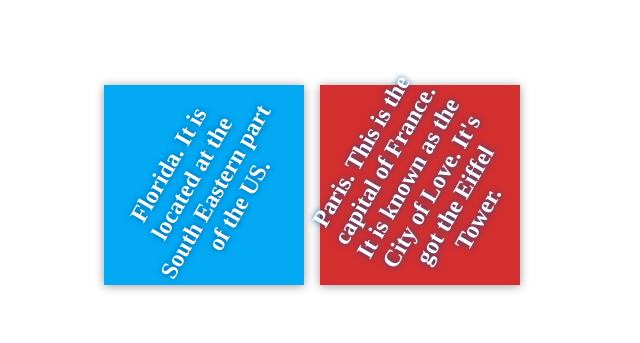
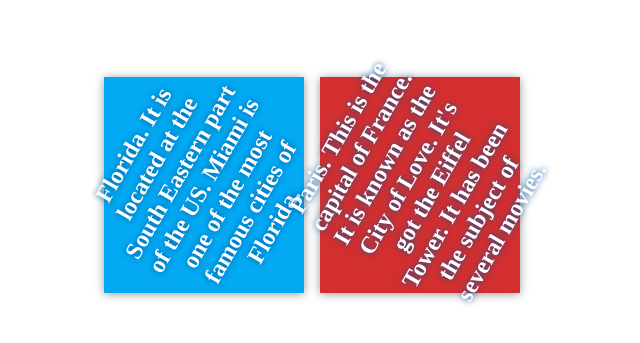
Before and after one commit to tanmayk1994/my-travel-plans, a plain HTML site: page index.html in a window 1280 px wide. Shown: the part 157-500 px from the top of the page, without its empty margins (48-688 px from the left). Drawn offline with Linux system fonts and the light colour scheme; files that its build step writes are made by us from their sources.

Commit message:
Update index.html

```diff
--- a/index.html
+++ b/index.html
@@ -11,11 +11,11 @@
     <div class="container">
         <div class="destination-container">
             <div class="destination" id="florida">
-                <h2>Florida. It is located at the South Eastern part of the US.</h2>
+                <h2>Florida. It is located at the South Eastern part of the US. Miami is one of the most famous cities of Florida.</h2>
             </div>
 
             <div class="destination" id="paris">
-                <h2>Paris. This is the capital of France. It is known as the City of Love. It's got the Eiffel Tower.</h2>
+                <h2>Paris. This is the capital of France. It is known as the City of Love. It's got the Eiffel Tower. It has been the subject of several movies.</h2>
             </div>
         </div>
     </div>
```
